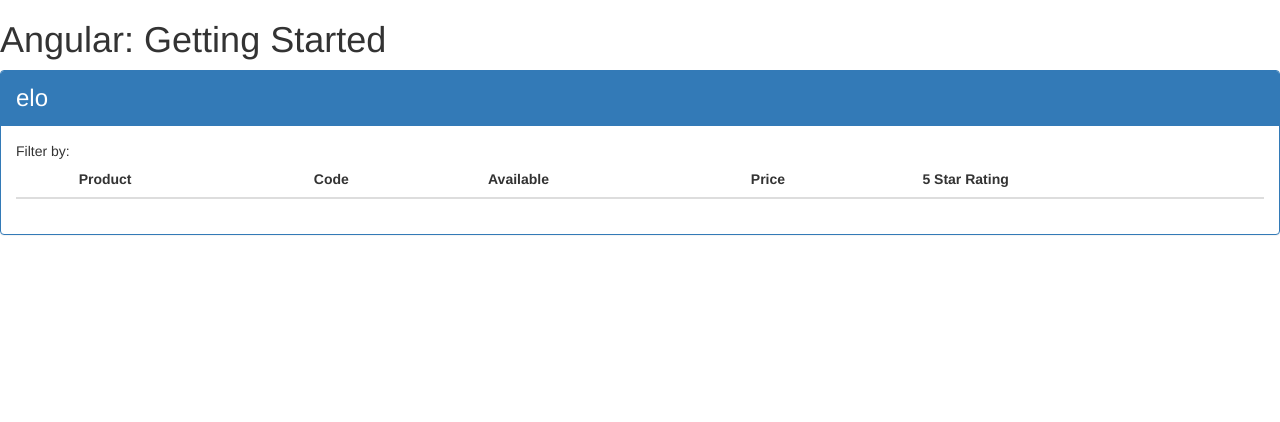
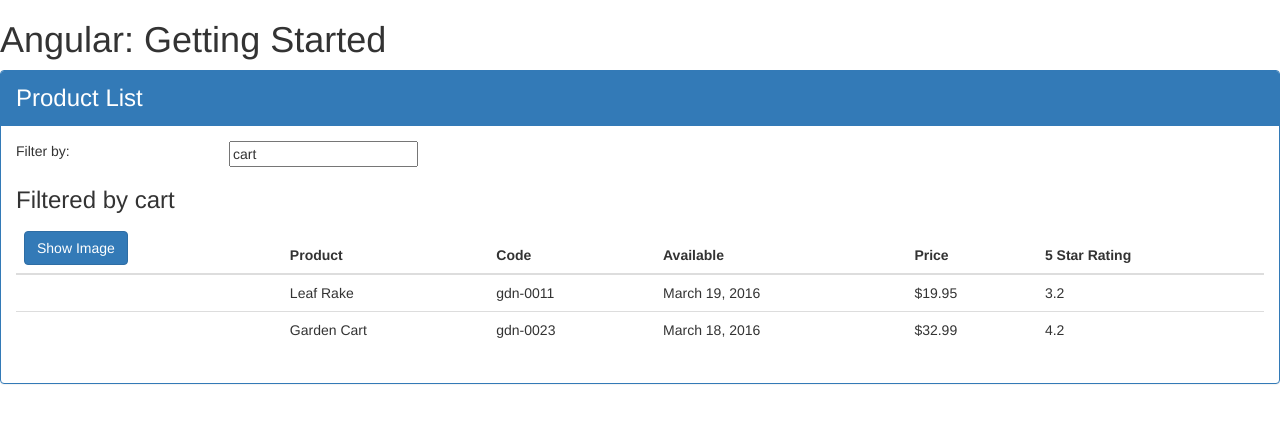
Before and after one commit to Maricha/ProdList, an Angular app: page / in a window 1280 px wide. Shown: the top 422 px of the page. Built offline with nearby package versions, Linux system fonts and the light colour scheme.

Commit message:
product binding

```diff
--- a/src/app/app.module.ts
+++ b/src/app/app.module.ts
@@ -1,5 +1,6 @@
 import { BrowserModule } from '@angular/platform-browser';
 import { NgModule } from '@angular/core';
+import { FormsModule } from '@angular/forms';
 
 import { AppComponent } from './app.component';
 import { ProductListComponent } from './products/product-list.component';
@@ -10,7 +11,8 @@
     ProductListComponent
   ],
   imports: [
-    BrowserModule
+    BrowserModule,
+    FormsModule
   ],
   providers: [],
   bootstrap: [AppComponent]
--- a/src/app/products/product-list.component.html
+++ b/src/app/products/product-list.component.html
@@ -1,21 +1,29 @@
 <div class='panel panel-primary'>
     <div class='panel-heading'>
-        elo
+        {{pageTitle}}
     </div>
     <div class='panel-body'>
         <div class='row'>
             <div class='col-md-2'>Filter by:</div>
-
+            <div class="col-md-4">
+                <input type="text" [(ngModel)]='listFilter'/>
+            </div>
         </div>
         <div class='row'>
-
+          <div class="col-md-6">
+              <h3>Filtered by {{listFilter}}</h3>
+          </div>
         </div>
         <div class='table-responsive'>
-            <table class='table'>
+            <table class='table'
+                *ngIf='products && products.length'>
                 <thead>
                     <tr>
                         <th>
-
+                            <button class="btn btn-primary"
+                                (click)='toggleImage()'>
+                                {{showImage ? 'Hide' : 'Show'}} Image
+                            </button>
                         </th>
                         <th>Product</th>
                         <th>Code</th>
@@ -25,7 +33,21 @@
                     </tr>
                 </thead>
                 <tbody>
-
+                    <tr *ngFor='let product of products'>
+                        <td>
+                            <img *ngIf='showImage'
+                                [src]='product.imageUrl'
+                                [title]='product.productName'
+                                [style.width.px]='imageWidth'
+                                [style.margin.px]='imageMargin'
+                            >
+                        </td>
+                        <td>{{product.productName}}</td>
+                        <td>{{product.productCode | lowercase}}</td>
+                        <td>{{product.releaseDate}}</td>
+                        <td>{{product.price | currency:'USD':true:'1.2-2'}}</td>
+                        <td>{{product.starRating}}</td>
+                    </tr>
                 </tbody>
             </table>
         </div>
--- a/src/app/products/product-list.component.ts
+++ b/src/app/products/product-list.component.ts
@@ -5,5 +5,35 @@
     templateUrl: './product-list.component.html'
 })
 export class ProductListComponent {
+    pageTitle: string = 'Product List';
+    imageWidth: number = 50;
+    imageMargin: number = 2;
+    showImage: boolean = false;
+    listFilter: string = 'cart';
+    products: any[] = [
+        {
+            "productId": 1,
+            "productName": "Leaf Rake",
+            "productCode": "GDN-0011",
+            "releaseDate": "March 19, 2016",
+            "description": "Leaf rake with 48-inch wooden handle.",
+            "price": 19.95,
+            "starRating": 3.2,
+            "imageUrl": "http://openclipart.org/image/300px/svg_to_png/26215/Anonymous_Leaf_Rake.png"
+        },
+        {
+            "productId": 2,
+            "productName": "Garden Cart",
+            "productCode": "GDN-0023",
+            "releaseDate": "March 18, 2016",
+            "description": "15 gallon capacity rolling garden cart",
+            "price": 32.99,
+            "starRating": 4.2,
+            "imageUrl": "http://openclipart.org/image/300px/svg_to_png/58471/garden_cart.png"
+        },
+    ];
 
+    toggleImage(): void {
+        this.showImage = !this.showImage;
+    }
 }
```
